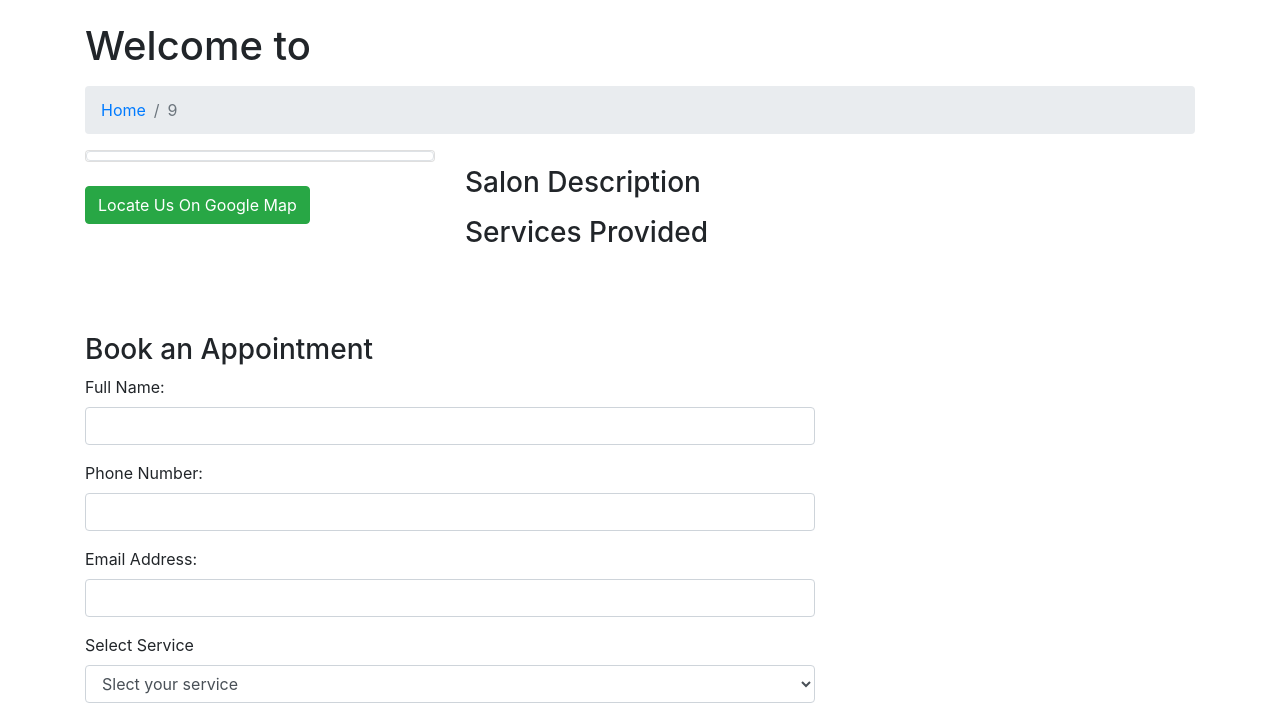
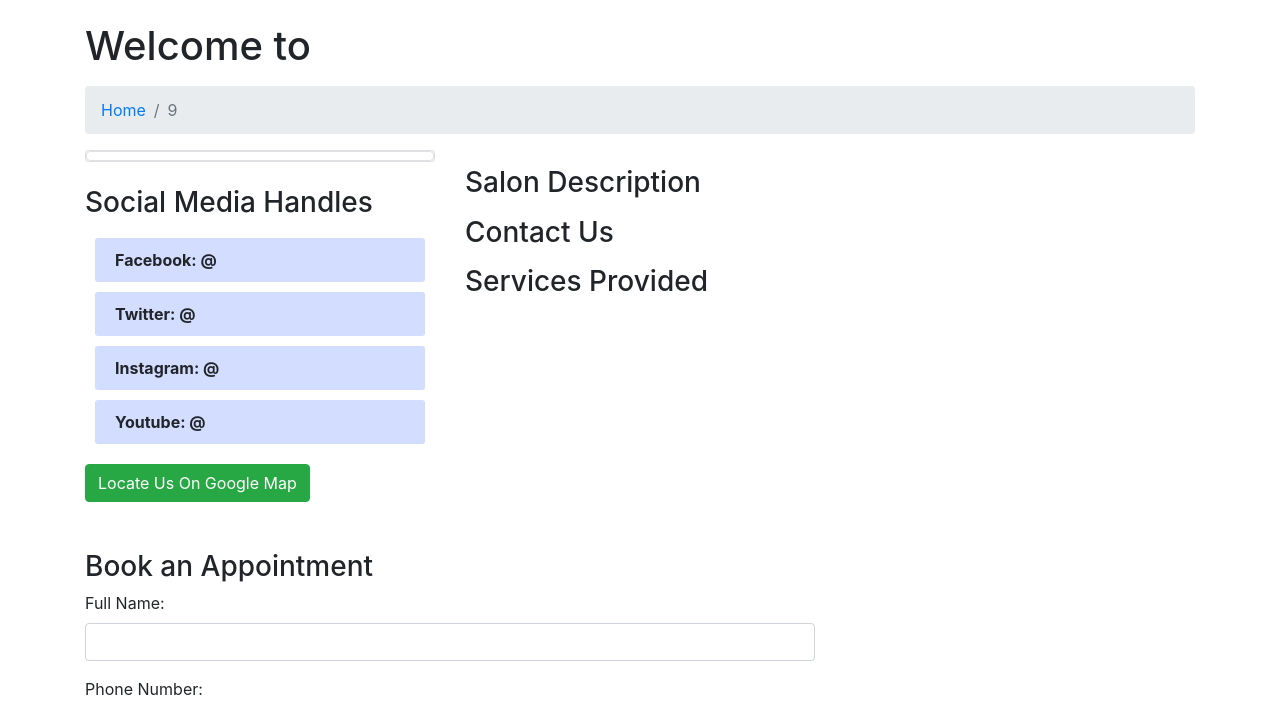
Before and after one commit to emmacps/salonmanager, a PHP site: page /shop_profile.php?u=9 in a window 1280 px wide. Shown: the part 58-762 px from the top of the page. Run offline with PHP 8.4, Linux system fonts and the light colour scheme; data comes from the database, SQL or seed files in the repository; some libraries are stand-ins or nearby versions.

Commit message:
code modified for update

```diff
--- a/login.php
+++ b/login.php
@@ -7,7 +7,7 @@
 <div class="container">
   <div class="row">
     <div class="col-sm-8 col-md-8 bottompadding">
-        <h2>Login Form </h2><hr>
+        <h2>Salon Login Form </h2><hr>
         <div>
         <?php if(isset($result)) echo $result; ?>
         <?php if(!empty($form_errors)) echo show_errors($form_errors); ?>
@@ -35,7 +35,7 @@
             </form>
     </div>
     <div class="col-sm-4 col-md-4">
-      <p>hello</p>
+      <!-- <p>hello</p> -->
     </div>
   </div>
 </div>
--- a/partials/parseProfile.php
+++ b/partials/parseProfile.php
@@ -16,6 +16,10 @@
         $map = $rs['map'];
         $username = $rs['username'];
         $contact = $rs['contact'];
+        $facebook = $rs['facebook'];
+        $twitter = $rs['twitter'];
+        $instagram = $rs['instagram'];
+        $youtube = $rs['youtube'];
         $profile_picture = $rs['avatar'];
         $date_joined =  strftime("%b %d, %Y", strtotime($rs["join_date"]));
 
--- a/shop_profile.php
+++ b/shop_profile.php
@@ -30,12 +30,23 @@
           <img class="img-fluid img-thumbnail" src="<?php if(isset($profile_picture)) echo $profile_picture; ?>" alt="">
         </div>
         <br>
-       <a class="btn btn-success" href="<?php if(isset($map)) echo $map; ?>" target="_blank">Locate Us On Google Map</a>
+        <h3>Social Media Handles</h3>
+        <ul class="shop_profile_services">
+          <li><b>Facebook: @</b><?php if(isset($facebook)) echo $facebook; ?></li>
+              <li><b>Twitter: @</b><?php if(isset($twitter)) echo $twitter; ?></li>
+              <li><b>Instagram: @</b><?php if(isset($instagram)) echo $instagram; ?></li>
+              <li><b>Youtube: @</b><?php if(isset($youtube)) echo $youtube; ?></li>
+        </ul>
+        <a class="btn btn-success" href="<?php if(isset($map)) echo $map; ?>" target="_blank">Locate Us On Google Map</a>
+       <br>
       </div>
 
       <div class="col-md-8">
         <h3 class="my-3">Salon Description</h3>
         <p><?php if(isset($des)) echo $des; ?></p>
+        <h3>Contact Us</h3>
+        <p><?php if(isset($contact)) echo $contact; ?></p>
+
         <h3 class="my-3">Services Provided</h3>
         <ul class="shop_profile_services">
 					<?php
--- a/signup.php
+++ b/signup.php
@@ -7,7 +7,7 @@
 <div class="container">
     <div class="row">
       <div class="col-sm-8 col-md-8 bottompadding">
-          <h2>Registration Form </h2><hr>
+          <h2>Salon Registration Form </h2><hr>
           <div>
               <?php if(isset($result)) echo $result; ?>
               <?php if(!empty($form_errors)) echo show_errors($form_errors); ?>
@@ -33,7 +33,7 @@
           </form>
       </div>
       <div class="col-sm-4 col-md-4">
-        <p>Hello</p>
+      <!--   <p>Hello</p> -->
       </div>
     </div>
 
```
Also changed, not shown: partials/parseLogin.php (+5 -5 lines), partials/parseSignup.php (+0 -27 lines), shops.php (+9 -65 lines).
